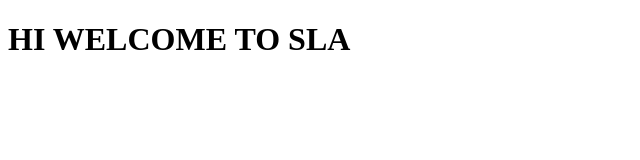
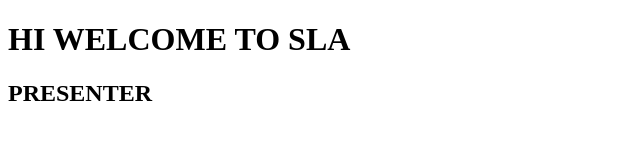
Before and after one commit to santhoshkumarravichandran17-glitch/HOSTING-SITE, a plain HTML site: page INDEX.HTML in a window 1280 px wide. Shown: the whole page, without its empty margins (0-640 px from the left). Drawn offline with Linux system fonts and the light colour scheme.

Commit message:
AKKKKKKKK

```diff
--- a/INDEX.HTML
+++ b/INDEX.HTML
@@ -7,5 +7,7 @@
 </head>
 <body>
     <H1>HI WELCOME TO SLA</H1>
+    <H2>PRESENTER</H2>
+
 </body>
 </html>
```
